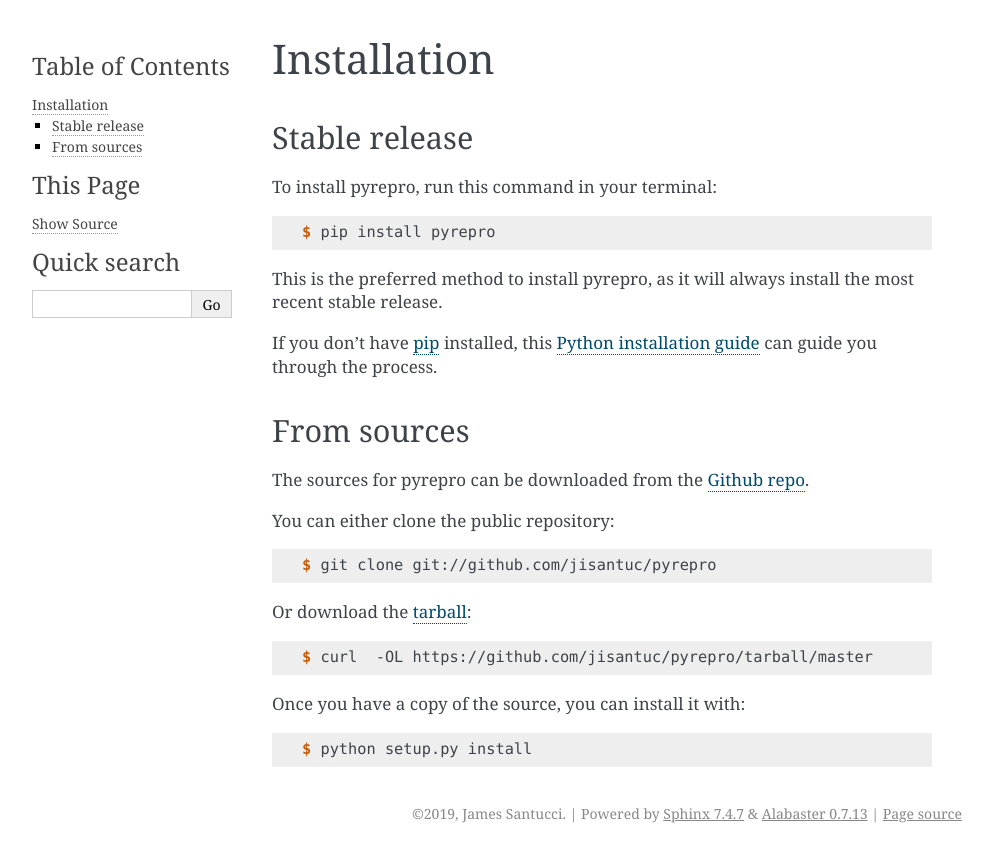
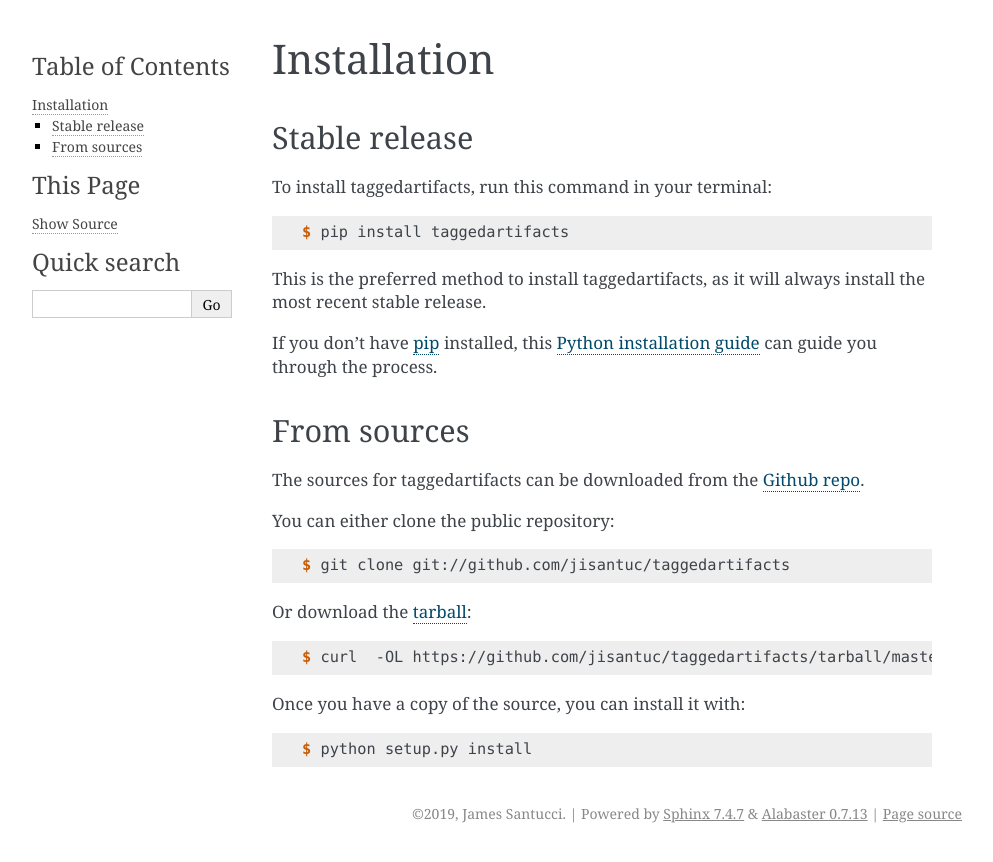
Before and after one commit to jisantuc/taggedartifacts, a Sphinx documentation site: the page built from docs/installation.rst, in a window 1280 px wide. Shown: the top 862 px of the page, without its empty margins (148-1141 px from the left). Built offline with Sphinx 7.4.7, drawn with Linux system fonts in a browser that asks for light colours; pages that are not in the unit, such as notebooks, are missing from menus.

Commit message:
Rename -> taggedartifacts (#2)

```diff
--- a/docs/conf.py
+++ b/docs/conf.py
@@ -1,7 +1,7 @@
 #!/usr/bin/env python
 # -*- coding: utf-8 -*-
 #
-# pyrepro documentation build configuration file, created by
+# taggedartifacts documentation build configuration file, created by
 # sphinx-quickstart on Fri Jun  9 13:47:02 2017.
 #
 # This file is execfile()d with the current directory set to its
@@ -22,7 +22,7 @@ import os
 import sys
 sys.path.insert(0, os.path.abspath('..'))
 
-import pyrepro
+import taggedartifacts
 
 # -- General configuration ---------------------------------------------
 
@@ -47,7 +47,7 @@ source_suffix = '.rst'
 master_doc = 'index'
 
 # General information about the project.
-project = u'pyrepro'
+project = u'taggedartifacts'
 copyright = u"2019, James Santucci"
 author = u"James Santucci"
 
@@ -56,9 +56,9 @@ author = u"James Santucci"
 # the built documents.
 #
 # The short X.Y version.
-version = pyrepro.__version__
+version = taggedartifacts.__version__
 # The full version, including alpha/beta/rc tags.
-release = pyrepro.__version__
+release = taggedartifacts.__version__
 
 # The language for content autogenerated by Sphinx. Refer to documentation
 # for a list of supported languages.
@@ -101,7 +101,7 @@ html_static_path = ['_static']
 # -- Options for HTMLHelp output ---------------------------------------
 
 # Output file base name for HTML help builder.
-htmlhelp_basename = 'pyreprodoc'
+htmlhelp_basename = 'taggedartifactsdoc'
 
 
 # -- Options for LaTeX output ------------------------------------------
@@ -128,8 +128,8 @@ latex_elements = {
 # (source start file, target name, title, author, documentclass
 # [howto, manual, or own class]).
 latex_documents = [
-    (master_doc, 'pyrepro.tex',
-     u'pyrepro Documentation',
+    (master_doc, 'taggedartifacts.tex',
+     u'taggedartifacts Documentation',
      u'James Santucci', 'manual'),
 ]
 
@@ -139,8 +139,8 @@ latex_documents = [
 # One entry per manual page. List of tuples
 # (source start file, name, description, authors, manual section).
 man_pages = [
-    (master_doc, 'pyrepro',
-     u'pyrepro Documentation',
+    (master_doc, 'taggedartifacts',
+     u'taggedartifacts Documentation',
      [author], 1)
 ]
 
@@ -151,10 +151,10 @@ man_pages = [
 # (source start file, target name, title, author,
 #  dir menu entry, description, category)
 texinfo_documents = [
-    (master_doc, 'pyrepro',
-     u'pyrepro Documentation',
+    (master_doc, 'taggedartifacts',
+     u'taggedartifacts Documentation',
      author,
-     'pyrepro',
+     'taggedartifacts',
      'One line description of project.',
      'Miscellaneous'),
 ]
--- a/docs/index.rst
+++ b/docs/index.rst
@@ -1,4 +1,4 @@
-Welcome to pyrepro's documentation!
+Welcome to taggedartifacts's documentation!
 ======================================
 
 .. toctree::
--- a/docs/installation.rst
+++ b/docs/installation.rst
@@ -8,13 +8,13 @@ Installation
 Stable release
 --------------
 
-To install pyrepro, run this command in your terminal:
+To install taggedartifacts, run this command in your terminal:
 
 .. code-block:: console
 
-    $ pip install pyrepro
+    $ pip install taggedartifacts
 
-This is the preferred method to install pyrepro, as it will always install the most recent stable release.
+This is the preferred method to install taggedartifacts, as it will always install the most recent stable release.
 
 If you don't have `pip`_ installed, this `Python installation guide`_ can guide
 you through the process.
@@ -26,19 +26,19 @@ you through the process.
 From sources
 ------------
 
-The sources for pyrepro can be downloaded from the `Github repo`_.
+The sources for taggedartifacts can be downloaded from the `Github repo`_.
 
 You can either clone the public repository:
 
 .. code-block:: console
 
-    $ git clone git://github.com/jisantuc/pyrepro
+    $ git clone git://github.com/jisantuc/taggedartifacts
 
 Or download the `tarball`_:
 
 .. code-block:: console
 
-    $ curl  -OL https://github.com/jisantuc/pyrepro/tarball/master
+    $ curl  -OL https://github.com/jisantuc/taggedartifacts/tarball/master
 
 Once you have a copy of the source, you can install it with:
 
@@ -47,5 +47,5 @@ Once you have a copy of the source, you can install it with:
     $ python setup.py install
 
 
-.. _Github repo: https://github.com/jisantuc/pyrepro
-.. _tarball: https://github.com/jisantuc/pyrepro/tarball/master
+.. _Github repo: https://github.com/jisantuc/taggedartifacts
+.. _tarball: https://github.com/jisantuc/taggedartifacts/tarball/master
--- a/docs/usage.rst
+++ b/docs/usage.rst
@@ -2,6 +2,6 @@
 Usage
 =====
 
-To use pyrepro in a project::
+To use taggedartifacts in a project::
 
-    import pyrepro
+    import taggedartifacts
--- a/setup.cfg
+++ b/setup.cfg
@@ -7,7 +7,7 @@ tag = True
 search = version='{current_version}'
 replace = version='{new_version}'
 
-[bumpversion:file:pyrepro/__init__.py]
+[bumpversion:file:taggedartifacts/__init__.py]
 search = __version__ = '{current_version}'
 replace = __version__ = '{new_version}'
 
--- a/pyrepro/__init__.py
+++ b/taggedartifacts/__init__.py
@@ -1,7 +1,7 @@
 # -*- coding: utf-8 -*-
-"""Top-level package for pyrepro."""
+"""Top-level package for taggedartifacts."""
 
-from .pyrepro import Artifact  # noqa
+from .taggedartifacts import Artifact  # noqa
 
 __author__ = """James Santucci"""
 __email__ = 'james.santucci@gmail.com'
--- a/test.py
+++ b/test.py
@@ -1,4 +1,4 @@
-from pyrepro.pyrepro import Artifact
+from taggedartifacts.taggedartifacts import Artifact
 
 @Artifact(keyword='outpath', config={}, allow_dirty=True)
 def save_thing(outpath):
```
Also changed, not shown: CONTRIBUTING.rst (+12 -12 lines), README.rst (+15 -15 lines), setup.py (+4 -4 lines), .github/ISSUE_TEMPLATE.md, 7 other files.
